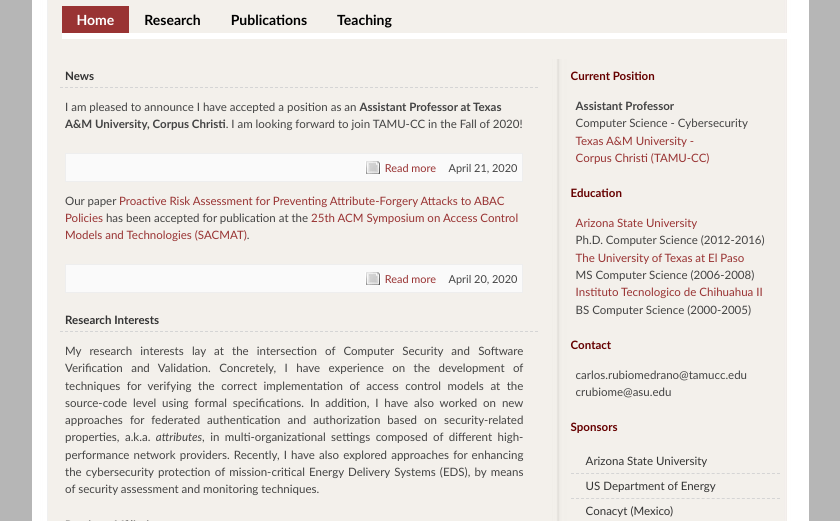
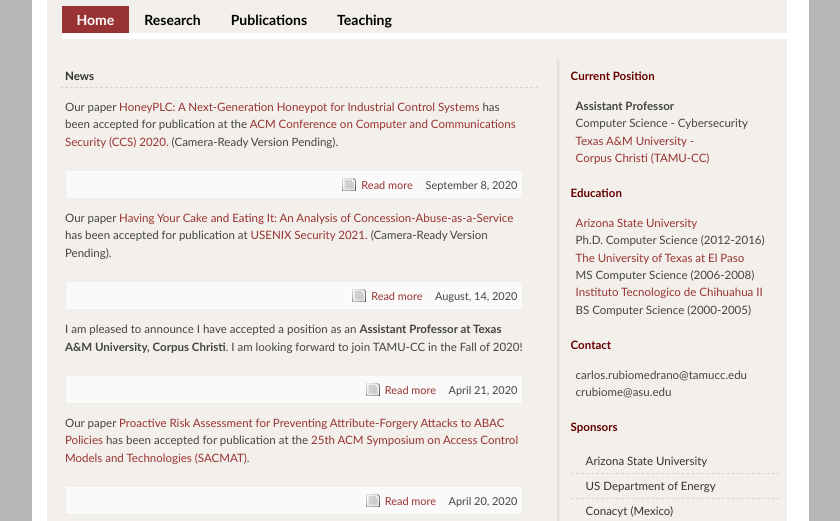
Before and after one commit to crubiome/crubiome.github.io, a plain HTML site: page index.html in a window 1280 px wide. Shown: the part 200-721 px from the top of the page, without its empty margins (220-1060 px from the left). Drawn offline with Linux system fonts and the light colour scheme.

Commit message:
Adding latest papers.

```diff
--- a/index.html
+++ b/index.html
@@ -79,6 +79,27 @@
 
         <div class="post"> <a name="TemplateInfo"></a>
           <h1>News</h1>
+            <p>Our paper
+                        <a href="https://www.sigsac.org/ccs/CCS2020/" target="_blank">
+                            HoneyPLC: A Next-Generation Honeypot for Industrial Control Systems </a>
+                            has been accepted for publication at the
+		  		            <a href="https://www.sigsac.org/ccs/CCS2020/" target="_blank">
+                            ACM Conference on Computer and Communications Security (CCS) 2020.
+                            </a>
+                            (Camera-Ready Version Pending).
+		  		            </p>
+		  		  <p class="post-footer align-right"> <a href="http://www.sacmat.org/" target="_blank" class="readmore">Read more</a> September 8, 2020 </p>
+          <p>Our paper
+                        <a href="https://www.usenix.org/conference/usenixsecurity21" target="_blank">
+                            Having Your Cake and Eating It: An Analysis of Concession-Abuse-as-a-Service </a>
+                           has been accepted for publication at
+		  		            <a href="https://www.usenix.org/conference/usenixsecurity21" target="_blank">
+                             USENIX Security 2021.
+                            </a>
+                            (Camera-Ready Version Pending).
+		  		            </p>
+		  		  <p class="post-footer align-right"> <a href="http://www.sacmat.org/" target="_blank" class="readmore">Read more</a> August, 14, 2020 </p>
+
         <p>
              I am pleased to announce I have accepted a position as an <b>Assistant Professor at Texas A&M University, Corpus Christi</b>. I am looking forward to join TAMU-CC in
              the Fall of 2020!
```
